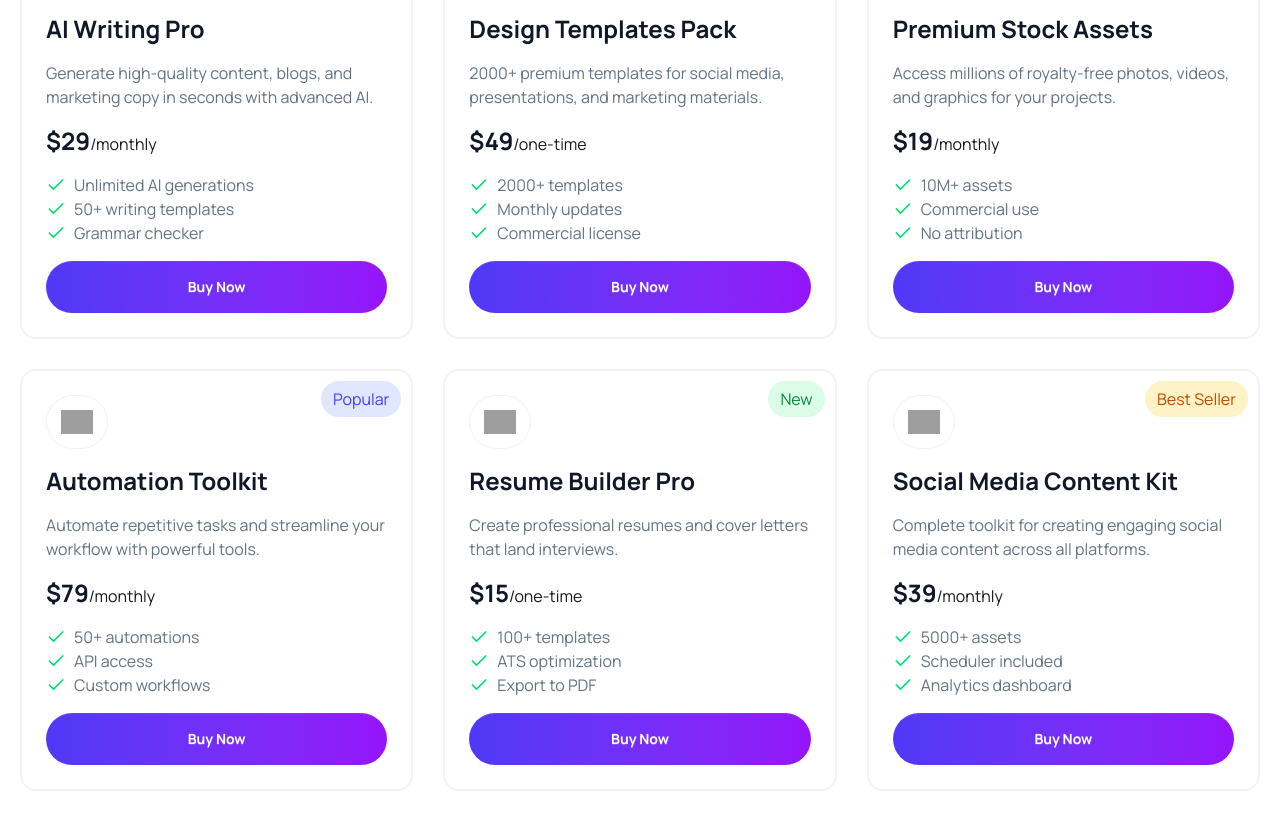
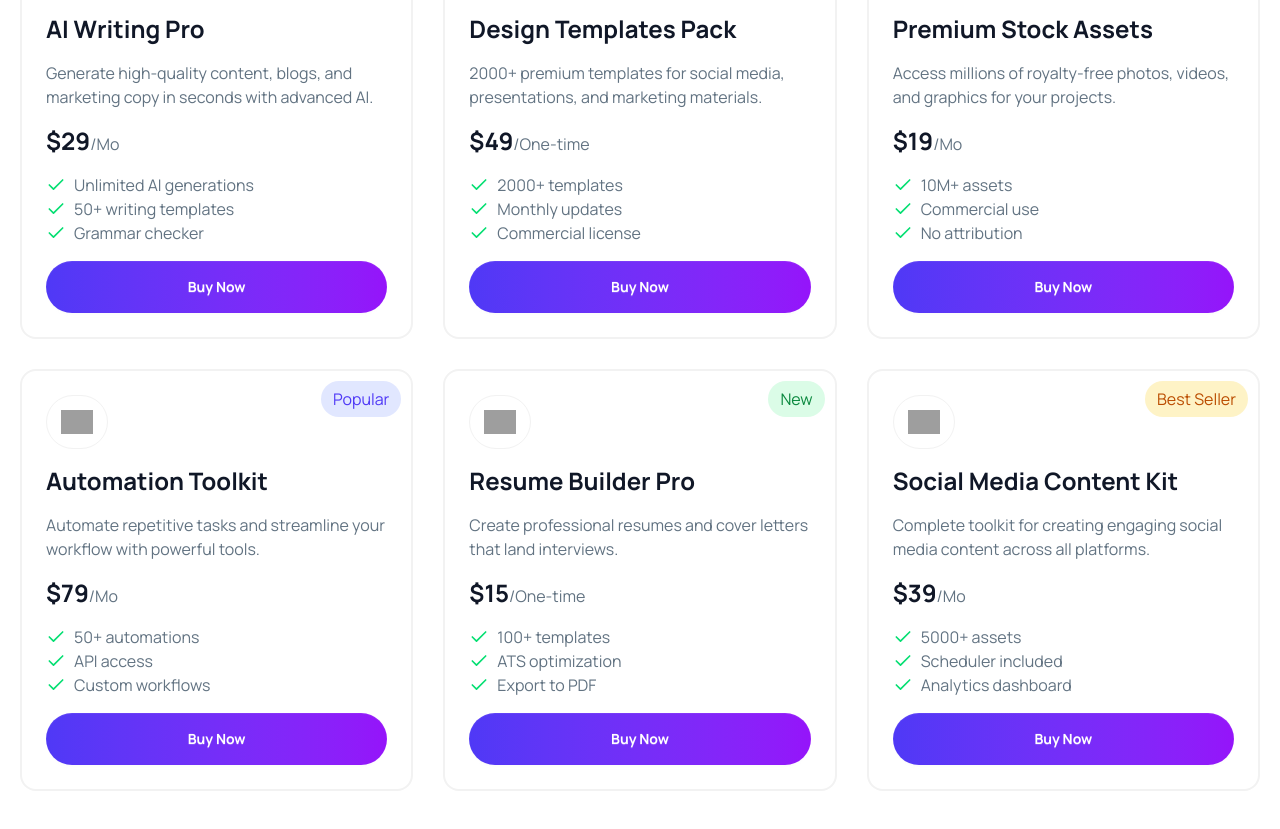
Before and after one commit to alfu-git/module-36-a-06, a React (Vite) app: page / in a window 1280 px wide. Shown: the part 1480-2309 px from the top of the page. Built offline with nearby package versions, Linux system fonts and the light colour scheme; grey boxes are pictures that could not be loaded.

Commit message:
implemented count total price functionality

```diff
--- a/src/Components/ToolsContainer/CartList/CartList.jsx
+++ b/src/Components/ToolsContainer/CartList/CartList.jsx
@@ -3,7 +3,7 @@ import React from 'react';
 const CartList = ({list}) => {
 
   return (
-    <div className='p-5 bg-[#F9FAFC] rounded-2xl'>
+    <div className='p-5 bg-[#F9FAFC] rounded-2xl shadow hover:scale-103 hover:border-zinc-200 transition-all duration-300 ease-in-out'>
       <div className='flex justify-between items-center'>
         <div className='flex gap-4 items-center'>
           <div className='p-3.5 border border-[#F2F2F2] rounded-full'>
--- a/src/Components/ToolsContainer/ToolCard/ToolCard.jsx
+++ b/src/Components/ToolsContainer/ToolCard/ToolCard.jsx
@@ -2,13 +2,15 @@ import { Check } from "lucide-react";
 import React from "react";
 import { toast } from "react-toastify";
 
-const ToolCard = ({ tool, getClickedTool, cartList }) => {
+const ToolCard = ({ tool, getClickedTool, cartList, total, setTotal }) => {
 
   const isExists = cartList.find(list => list.name === tool.name);
 
   const handleBuyBtn = (tool) => {
     if (!isExists) {
       getClickedTool(tool);
+
+      setTotal(total + tool.price);
 
       toast.success(
         <p className="flex gap-1.5 text-sm">
@@ -26,7 +28,7 @@ const ToolCard = ({ tool, getClickedTool, cartList }) => {
   }
 
   return (
-    <div className="p-6 bg-base-100 border-2 border-[#F2F2F2] rounded-2xl relative">
+    <div className="p-6 bg-base-100 border-2 border-[#F2F2F2] rounded-2xl relative hover:-translate-y-2 hover:border-zinc-200 transition-all duration-300 ease-in-out">
       <div className="space-y-4">
         <div>
           <div className="p-3.5 border border-[#F2F2F2] rounded-full max-w-fit">
@@ -55,7 +57,11 @@ const ToolCard = ({ tool, getClickedTool, cartList }) => {
           <span className="text-[#101727] text-2xl font-bold">
             ${tool.price}
           </span>
-          <span className="text-#627382">/{tool.period}</span>
+          <span className="text-[#627382]">/
+            {
+              tool.period === 'monthly' ? 'Mo' : 'One-time'
+            }
+          </span>
         </div>
 
         <div>
--- a/src/Components/ToolsContainer/ToolsContainer.jsx
+++ b/src/Components/ToolsContainer/ToolsContainer.jsx
@@ -11,6 +11,7 @@ const ToolsContainer = ({
   setCartList,
 }) => {
   const [tabText, setTabText] = useState("products");
+  const [total, setTotal] = useState(0);
 
   const handleTabBtn = (text) => {
     setTabText(text);
@@ -70,6 +71,8 @@ const ToolsContainer = ({
                   tool={tool}
                   getClickedTool={getClickedTool}
                   cartList={cartList}
+                  total={total}
+                  setTotal={setTotal}
                 />
               ))}
             </div>
@@ -97,8 +100,23 @@ const ToolsContainer = ({
               {/* cart list */}
               <div className="grid grid-cols-1 gap-4">
                 {cartList.map((list, index) => (
-                  <CartList key={index} list={list} />
+                  <CartList
+                    key={index}
+                    list={list}
+                    total={total}
+                  />
                 ))}
+              </div>
+
+              {/* proceed to checkout */}
+              <div className="mt-6">
+                <div className="mb-7 flex justify-between items-center">
+                <span className="text-[#627382]">Total:</span>
+                <span className="text-[#101727 text-2xl font-bold]">${total}</span>
+                </div>
+                <button className="btn w-full h-13 bg-linear-to-r from-[#4F39F6] to-[#9514FA] border-none rounded-full text-base-100 font-bold">
+                  Proceed To Checkout
+                </button>
               </div>
             </div>
           )}
```
